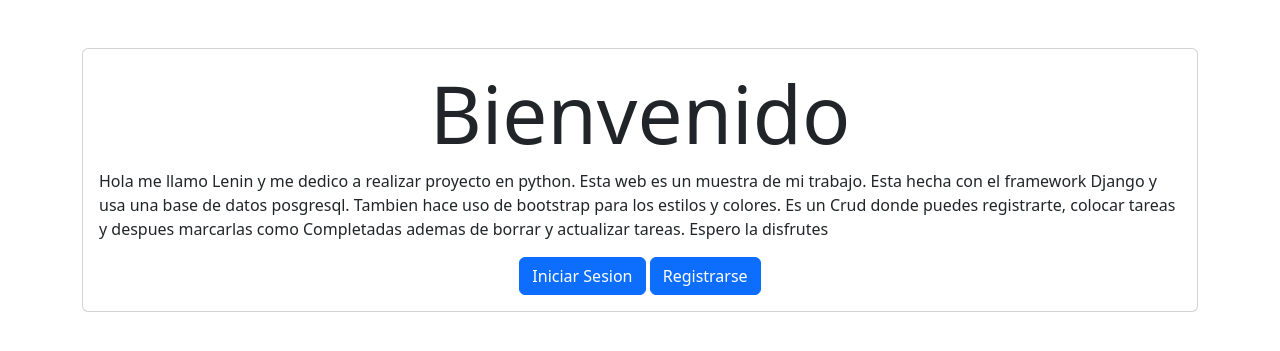
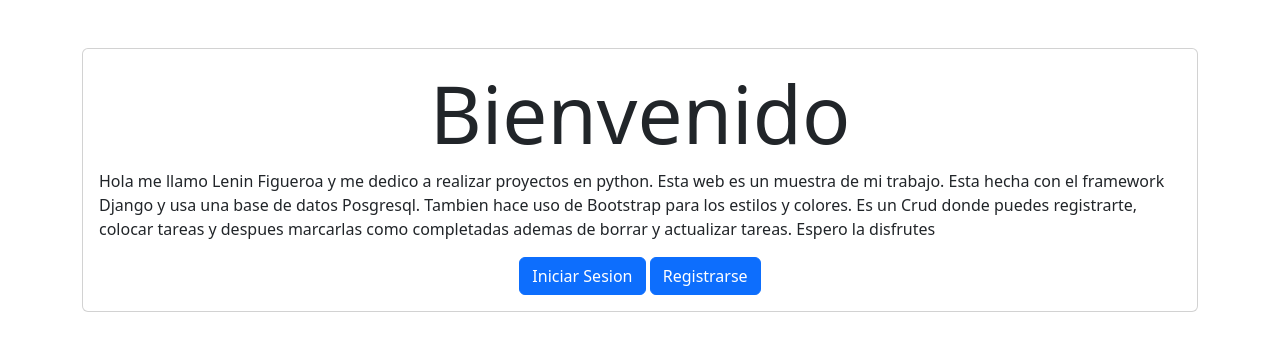
Before and after one commit to zaedia/django-auth-crud, a Django app: page / in a window 1280 px wide. Shown: the part 56-407 px from the top of the page. Run offline with Django 4.2, Linux system fonts and the light colour scheme.

Commit message:
mayusculas y minusculas en el html principal

```diff
--- a/tareas/templates/principal.html
+++ b/tareas/templates/principal.html
@@ -5,10 +5,10 @@
     <section class="card card-body">
 
         <h1 class="display-1 text-center">Bienvenido</h1>
-        <p>Hola me llamo Lenin y me dedico a realizar proyecto en python.
+        <p>Hola me llamo Lenin Figueroa y me dedico a realizar proyectos en python.
             Esta web es un muestra de mi trabajo. Esta hecha con el framework Django
-            y usa una base de datos posgresql. Tambien hace uso de bootstrap para los estilos y colores.
-            Es un Crud donde puedes registrarte, colocar tareas y despues marcarlas como Completadas
+            y usa una base de datos Posgresql. Tambien hace uso de Bootstrap para los estilos y colores.
+            Es un Crud donde puedes registrarte, colocar tareas y despues marcarlas como completadas
             ademas de borrar y actualizar tareas. Espero la disfrutes
         </p>
 
```
